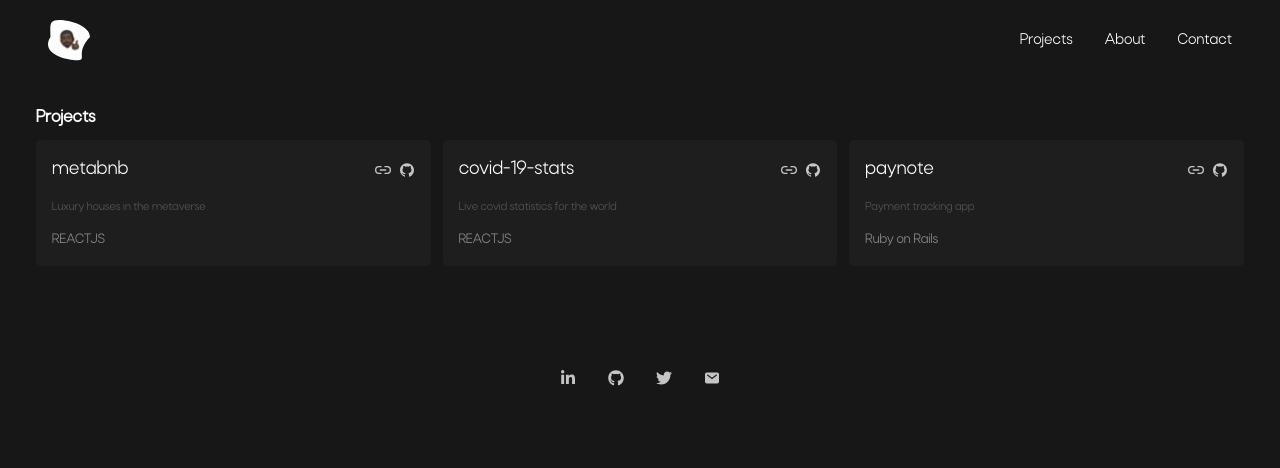
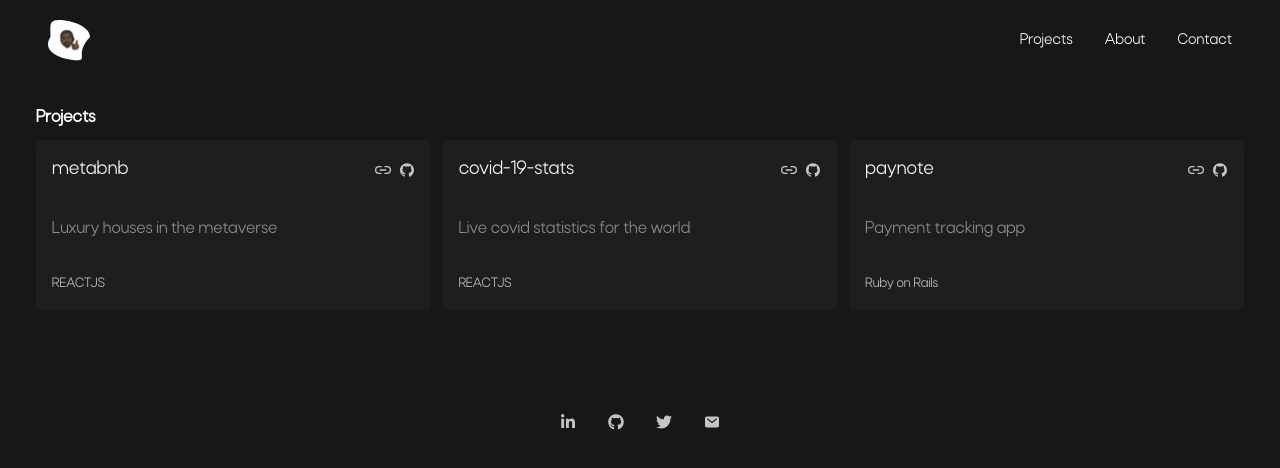
Before and after one commit to shadrxcc/portfolio, a React (Create React App) app: page /projects in a window 1280 px wide. Shown: the top 468 px of the page. Built offline with nearby package versions, Linux system fonts and the light colour scheme.

Commit message:
modify projects cards and active  navbar position

```diff
--- a/src/components/navbar.jsx
+++ b/src/components/navbar.jsx
@@ -26,7 +26,7 @@ class Navbar extends Component {
               id="navbar"
               className={`${
                 this.state.clicked ? "#navbar active" : "#navbar"
-              } bg-[rgba(23, 23, 23)] text-white flex flex-col mt-[15em] gap-[2em] md:mt-0 items-center md:bg-inherit bg-[rgba(23, 23, 23)] w-[100%] right-[0px] h-[100vh] fixed md:relative md:top-0 top-[-100em] md:flex-row`}
+              } bg-[#171717] text-white flex flex-col mt-[15em] gap-[2em] md:mt-0 items-center md:bg-inherit bg-[rgba(23, 23, 23)] w-[100%] right-[0px] h-[100vh] fixed md:relative md:top-0 top-[-100em] md:flex-row`}
             >
              <Link to='/projects'><li className="active">
                 Projects
--- a/src/components/projects/project.jsx
+++ b/src/components/projects/project.jsx
@@ -7,7 +7,7 @@ import { Link } from "react-router-dom";
 const Project = () => {
   const projectmap = projectarr.map((project, id) => {
     return (
-      <div className="card rounded-[5px] flex flex-col gap-y-[0.9em] p-4 bg-[#1e1e1e]">
+      <div className="card rounded-[5px] flex flex-col gap-y-[2em] p-4 bg-[#1e1e1e]">
         <div className="flex items-center justify-between">
           <div>
             <p className="text-white  text-xl font-medium">{project.title}</p>
@@ -22,12 +22,12 @@ const Project = () => {
           </div>
         </div>
         <div>
-          <p className="text-white text-[0.75rem] opacity-25">
+          <p className="text-white text-[1.1rem] opacity-50">
             {project.description}
           </p>
         </div>
         <div>
-          <p className="text-white text-sm opacity-50">{project.stack}</p>
+          <p className="text-white text-sm opacity-75">{project.stack}</p>
         </div>
       </div>
     );
--- a/src/index.css
+++ b/src/index.css
@@ -17,6 +17,7 @@ body {
 }
 
 #navbar.active {
-  top: 80px;
-  transition: 0.5s ease-in-out
+  top: -10em;
+    padding: 2.5em 0 0;
+  transition: 1.5s ease-in-out
 }
```
